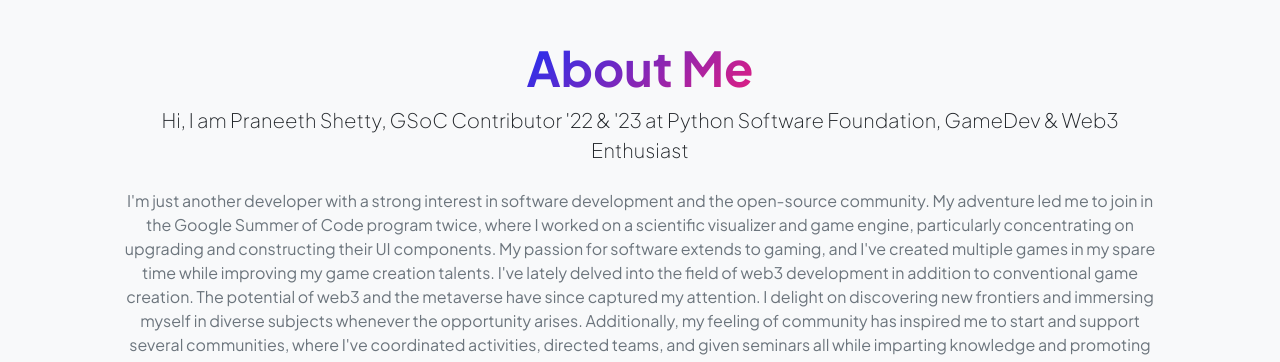
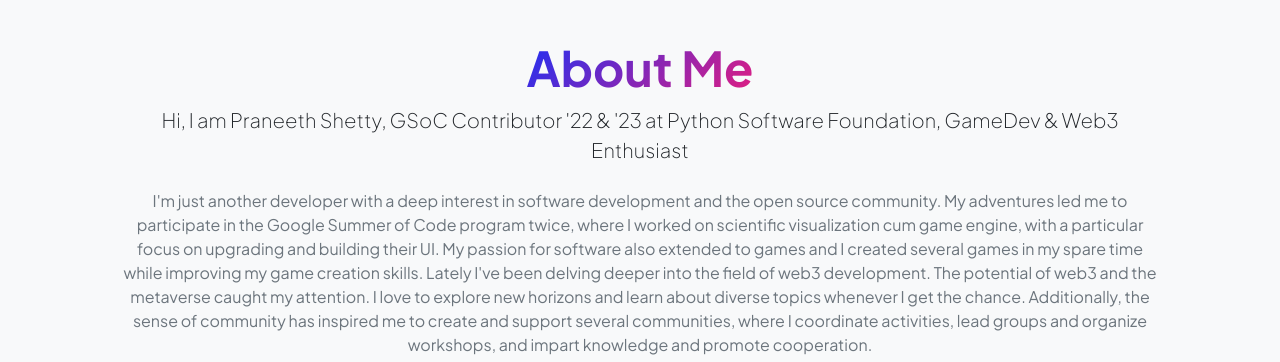
Before and after one commit to ganimtron-10/Portfolio, a plain HTML site: page index.html in a window 1280 px wide. Shown: the part 1122-1484 px from the top of the page. Drawn offline with nearby package versions, Linux system fonts and the light colour scheme.

Commit message:
updating about section

```diff
--- a/index.html
+++ b/index.html
@@ -81,18 +81,18 @@
                             <h2 class="display-5 fw-bolder"><span class="text-gradient d-inline">About Me</span></h2>
                             <p class="lead fw-light mb-4">Hi, I am Praneeth Shetty, GSoC Contributor '22 & '23 at Python
                                 Software Foundation, GameDev & Web3 Enthusiast</p>
-                            <p class="text-muted">I'm just another developer with a strong interest in software
-                                development and the open-source community. My adventure led me to join in the Google
-                                Summer of Code program twice, where I worked on a scientific visualizer and game engine,
-                                particularly concentrating on upgrading and constructing their UI components. My passion
-                                for software extends to gaming, and I've created multiple games in my spare time while
-                                improving my game creation talents. I've lately delved into the field of web3
-                                development in addition to conventional game creation. The potential of web3 and the
-                                metaverse have since captured my attention. I delight on discovering new frontiers and
-                                immersing myself in diverse subjects whenever the opportunity arises. Additionally, my
-                                feeling of community has inspired me to start and support several communities, where
-                                I've coordinated activities, directed teams, and given seminars all while imparting
-                                knowledge and promoting cooperation.
+                            <p class="text-muted">I'm just another developer with a deep interest in software
+                                development and the open source community. My adventures led me to participate in the
+                                Google Summer of Code program twice, where I worked on scientific visualization cum game
+                                engine, with a particular focus on upgrading and building their UI. My passion for
+                                software also extended to games and I
+                                created several games in my spare time while improving my game creation skills. Lately
+                                I've been delving deeper into the field of web3 development. The potential of web3 and
+                                the metaverse caught my attention. I love to explore
+                                new horizons and learn about diverse topics whenever I get the chance. Additionally, the
+                                sense of community has inspired me to create and support several communities, where I
+                                coordinate activities, lead groups and organize workshops, and impart knowledge and
+                                promote cooperation.
                             </p>
                             <div class="d-flex justify-content-center fs-2 gap-4">
                                 <a class="text-gradient" href="https://github.com/ganimtron-10"><i
```
